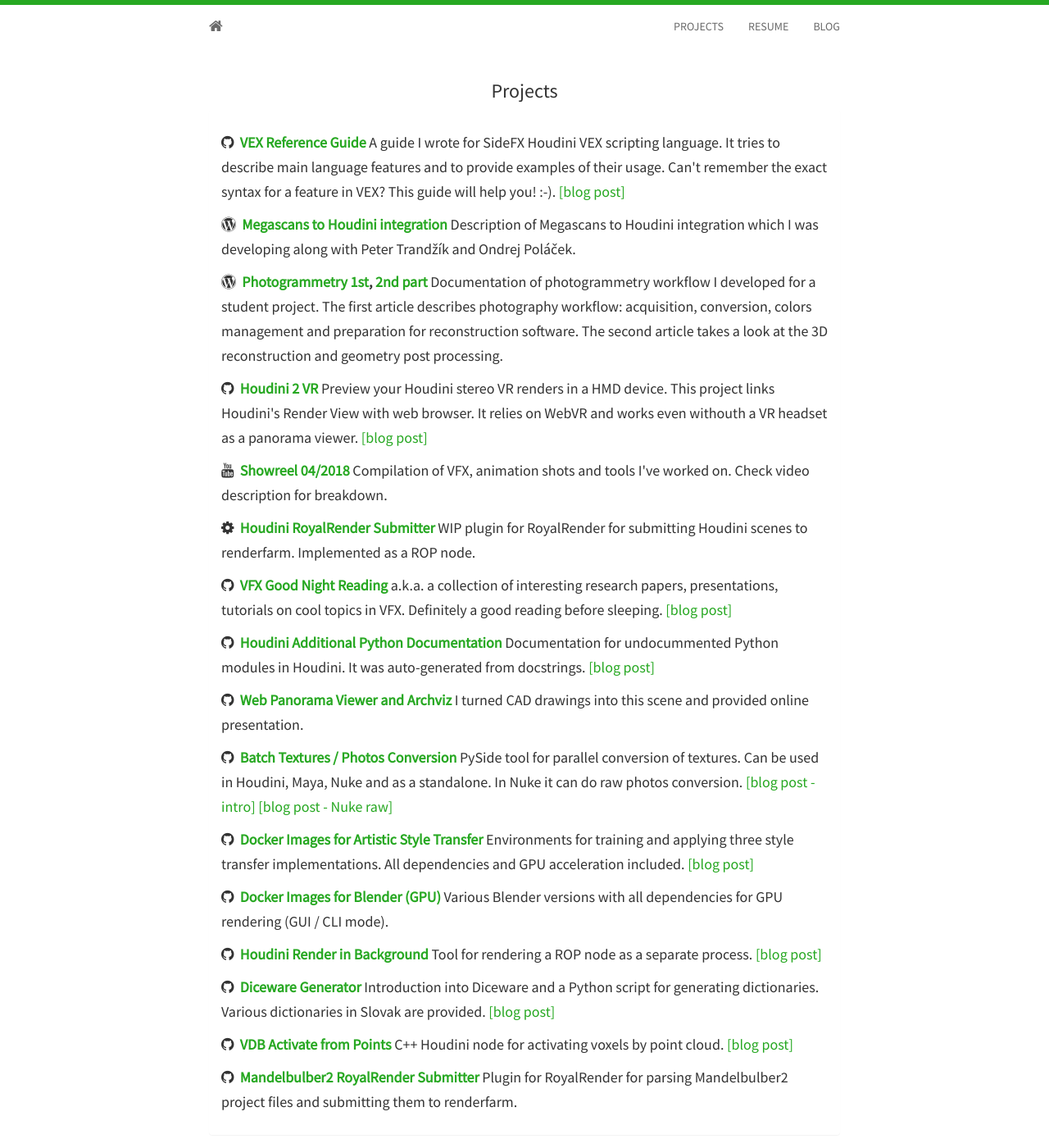
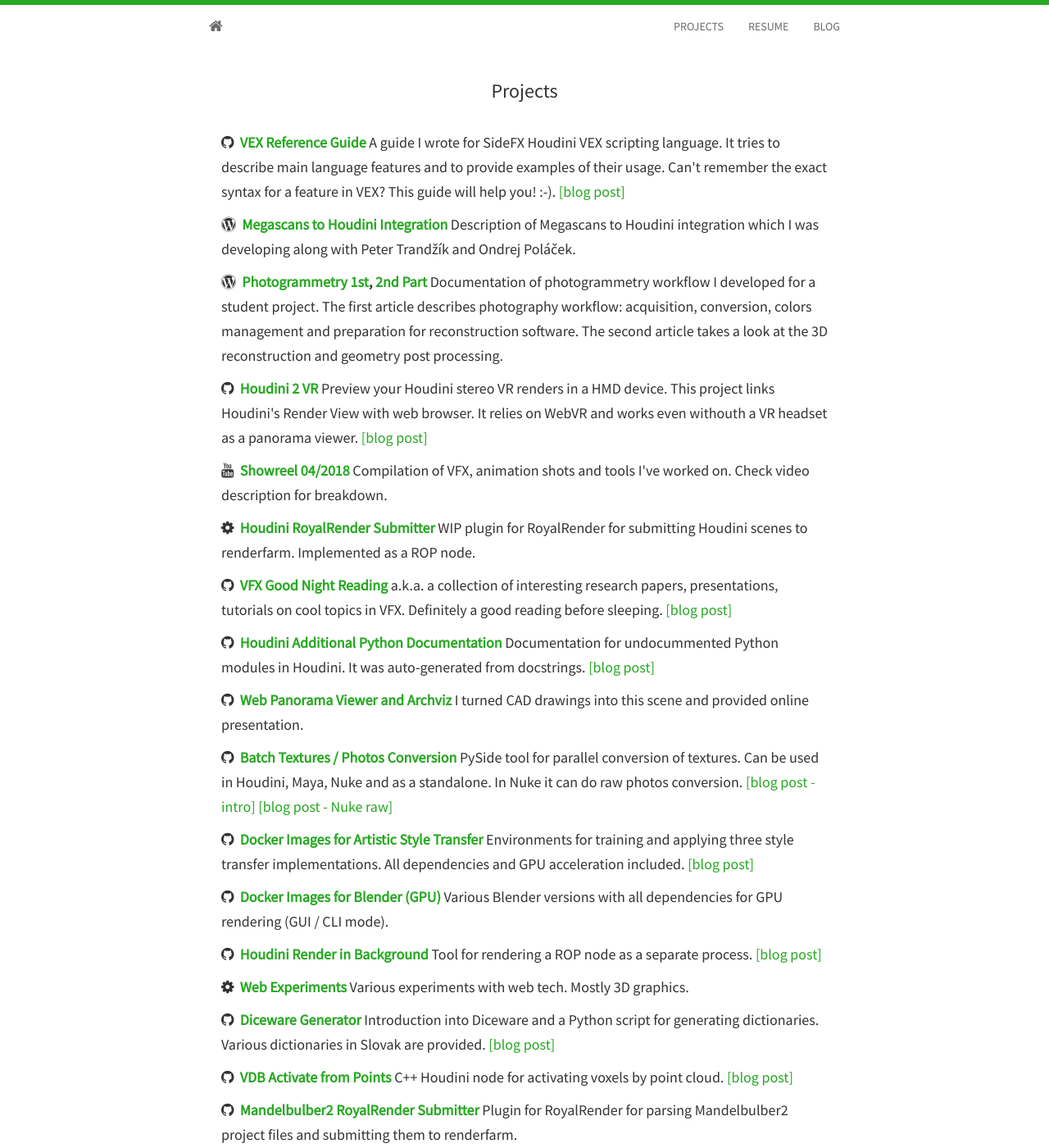
Before and after one commit to jtomori/jtomori.github.io, a Jekyll site: the page built from projects.html, in a window 1280 px wide and 1400 px high. Shown: the whole window at 82% size. Built offline with Jekyll 4.4.1, drawn with Linux system fonts in a browser that asks for light colours; nearby versions of some CDN libraries.

Commit message:
added web experiments

```diff
--- a/_includes/projects.html
+++ b/_includes/projects.html
@@ -8,11 +8,11 @@
 			A guide I wrote for SideFX Houdini VEX scripting language. It tries to describe main language features and to provide examples of their usage. Can't remember the exact syntax for a feature in VEX? This guide will help you! :-). <a href="https://jurajtomori.wordpress.com/2018/02/04/houdini-vex-tutorial/">[blog post]</a>
 		</h5>
 		<h5>
-			<i class="fa fa-wordpress"></i>&nbsp;&nbsp;<strong><a href="https://jurajtomori.wordpress.com/2019/04/23/megah-megascans-to-houdini-integration-2/">Megascans to Houdini integration</a></strong>
+			<i class="fa fa-wordpress"></i>&nbsp;&nbsp;<strong><a href="https://jurajtomori.wordpress.com/2019/04/23/megah-megascans-to-houdini-integration-2/">Megascans to Houdini Integration</a></strong>
 			Description of Megascans to Houdini integration which I was developing along with Peter Trandžík and Ondrej Poláček.
 		</h5>
 		<h5>
-			<i class="fa fa-wordpress"></i>&nbsp;&nbsp;<strong><a href="https://jurajtomori.wordpress.com/2018/11/30/photogrammetry-photos-and-colors/">Photogrammetry 1st</a>, <a href="https://jurajtomori.wordpress.com/2019/04/09/photogrammetry-3d-reconstruction-and-post-processing/">2nd part</a></strong>
+			<i class="fa fa-wordpress"></i>&nbsp;&nbsp;<strong><a href="https://jurajtomori.wordpress.com/2018/11/30/photogrammetry-photos-and-colors/">Photogrammetry 1st</a>, <a href="https://jurajtomori.wordpress.com/2019/04/09/photogrammetry-3d-reconstruction-and-post-processing/">2nd Part</a></strong>
 			Documentation of photogrammetry workflow I developed for a student project. The first article describes photography workflow: acquisition, conversion, colors management and preparation for reconstruction software. The second article takes a look at the 3D reconstruction and geometry post processing.
 		</h5>
 		<h5>
@@ -56,6 +56,10 @@
 			Tool for rendering a ROP node as a separate process. <a href="https://jurajtomori.wordpress.com/2018/04/19/houdini-tip-render-in-background-any-node/">[blog post]</a>
 		</h5>
 		<h5>
+			<i class="fa fa-cog"></i>&nbsp;&nbsp;<strong><a href="https://jtomori.github.io/web_experiments/">Web Experiments</a></strong>
+			Various experiments with web tech. Mostly 3D graphics.
+		</h5>
+		<h5>
 			<i class="fa fa-github"></i>&nbsp;&nbsp;<strong><a href="https://github.com/jtomori/diceware_slovak">Diceware  Generator</a></strong>
 			Introduction into Diceware and a Python script for generating dictionaries. Various dictionaries in Slovak are provided. <a href="https://jurajtomori.wordpress.com/2018/11/03/better-passwords-with-rolling-dices/">[blog post]</a>
 		</h5>
```
